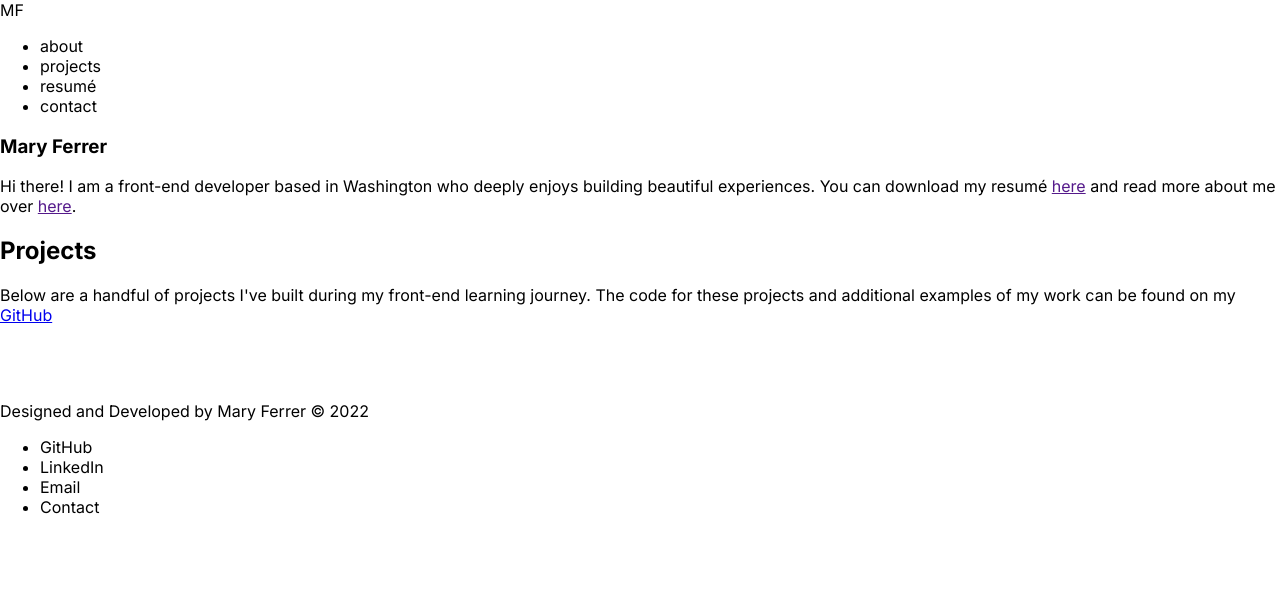
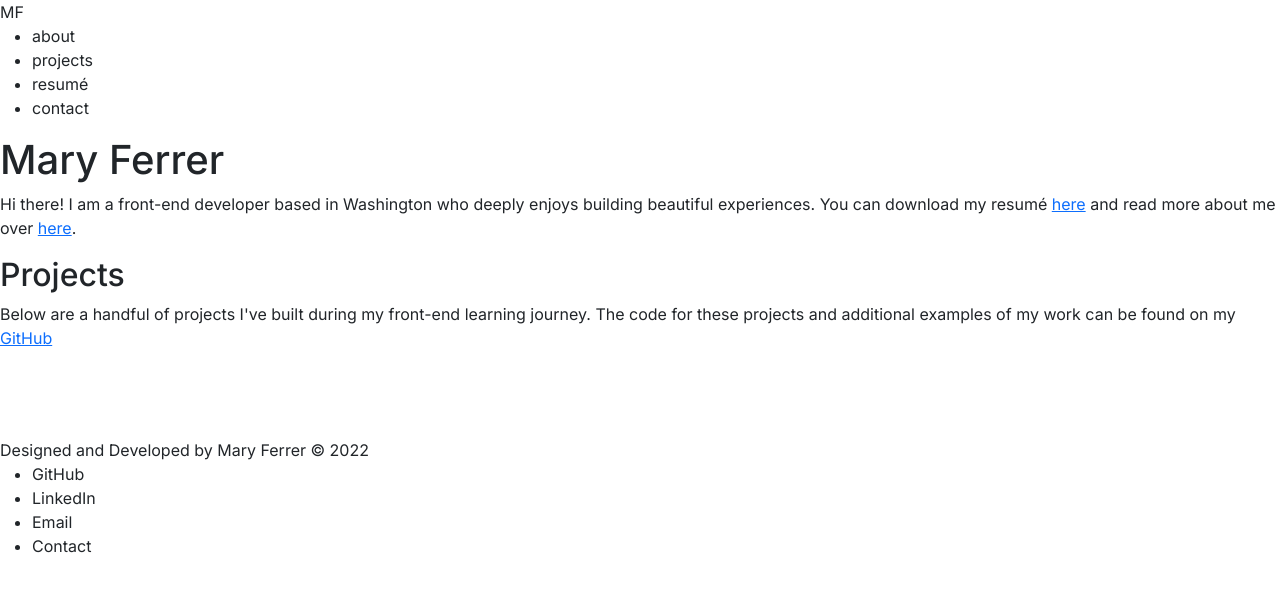
Before and after one commit to maryferrer/portfolio-v2, a plain HTML site: page index.html in a window 1280 px wide. Drawn offline with nearby package versions, Linux system fonts and the light colour scheme.

Commit message:
add bootstrap

```diff
--- a/index.html
+++ b/index.html
@@ -4,7 +4,11 @@
     <meta charset="UTF-8">
     <meta http-equiv="X-UA-Compatible" content="IE=edge">
     <meta name="viewport" content="width=device-width, initial-scale=1.0">
-    <link rel="stylesheet" href="styles.css"> <!-- customs-->
+
+    <link href="https://cdn.jsdelivr.net/npm/bootstrap@5.1.3/dist/css/bootstrap.min.css" rel="stylesheet" integrity="sha384-1BmE4kWBq78iYhFldvKuhfTAU6auU8tT94WrHftjDbrCEXSU1oBoqyl2QvZ6jIW3" crossorigin="anonymous"> <!-- Bootstrap -->
+
+    <link rel="stylesheet" href="styles.css"> <!-- custom css-->
+
     <title>Mary Ferrer's Portfolio</title>
 </head>
 <body>
@@ -51,5 +55,6 @@
         </ul>
     </footer>
 
+    <script src="https://cdn.jsdelivr.net/npm/bootstrap@5.1.3/dist/js/bootstrap.bundle.min.js" integrity="sha384-ka7Sk0Gln4gmtz2MlQnikT1wXgYsOg+OMhuP+IlRH9sENBO0LRn5q+8nbTov4+1p" crossorigin="anonymous"></script>
 </body>
 </html>
```
Also changed, not shown: about.html (+6 -1 lines).
